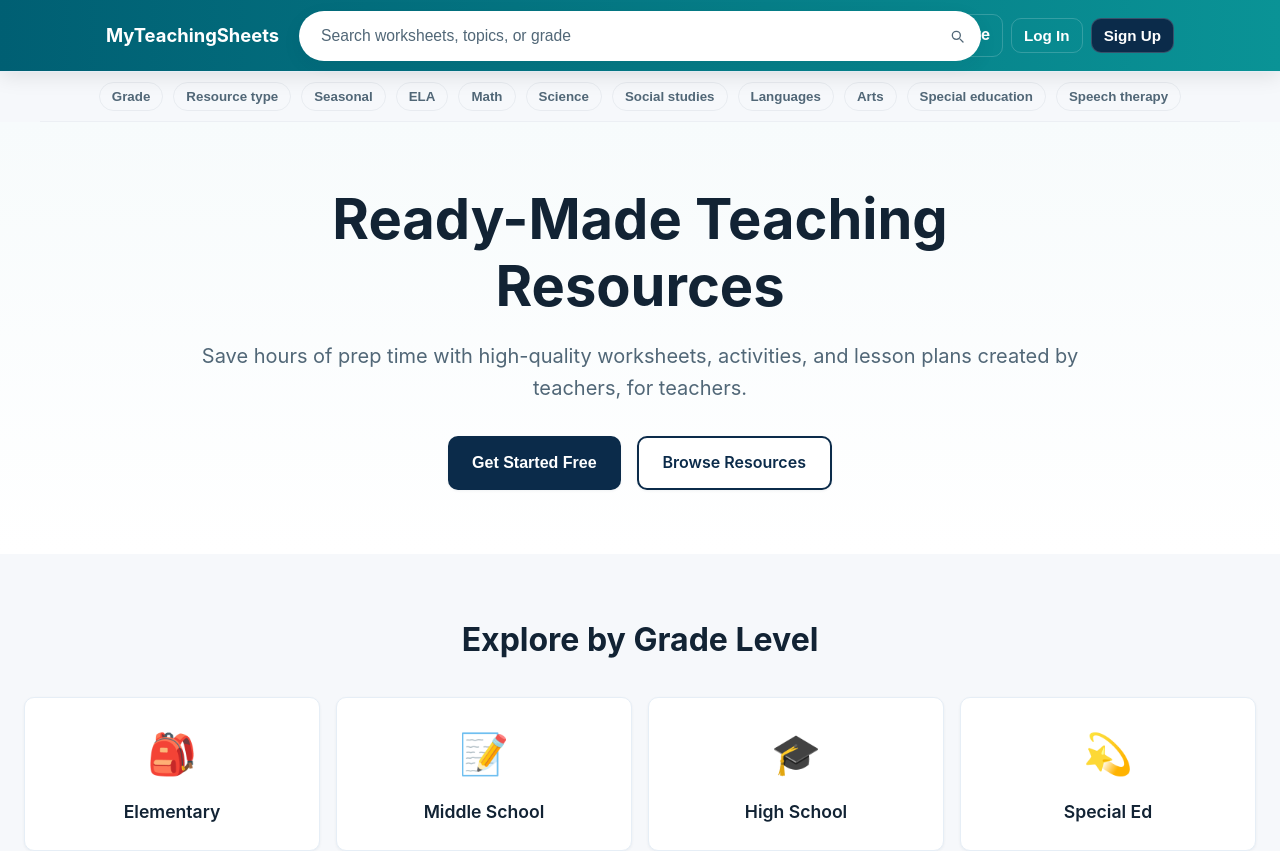
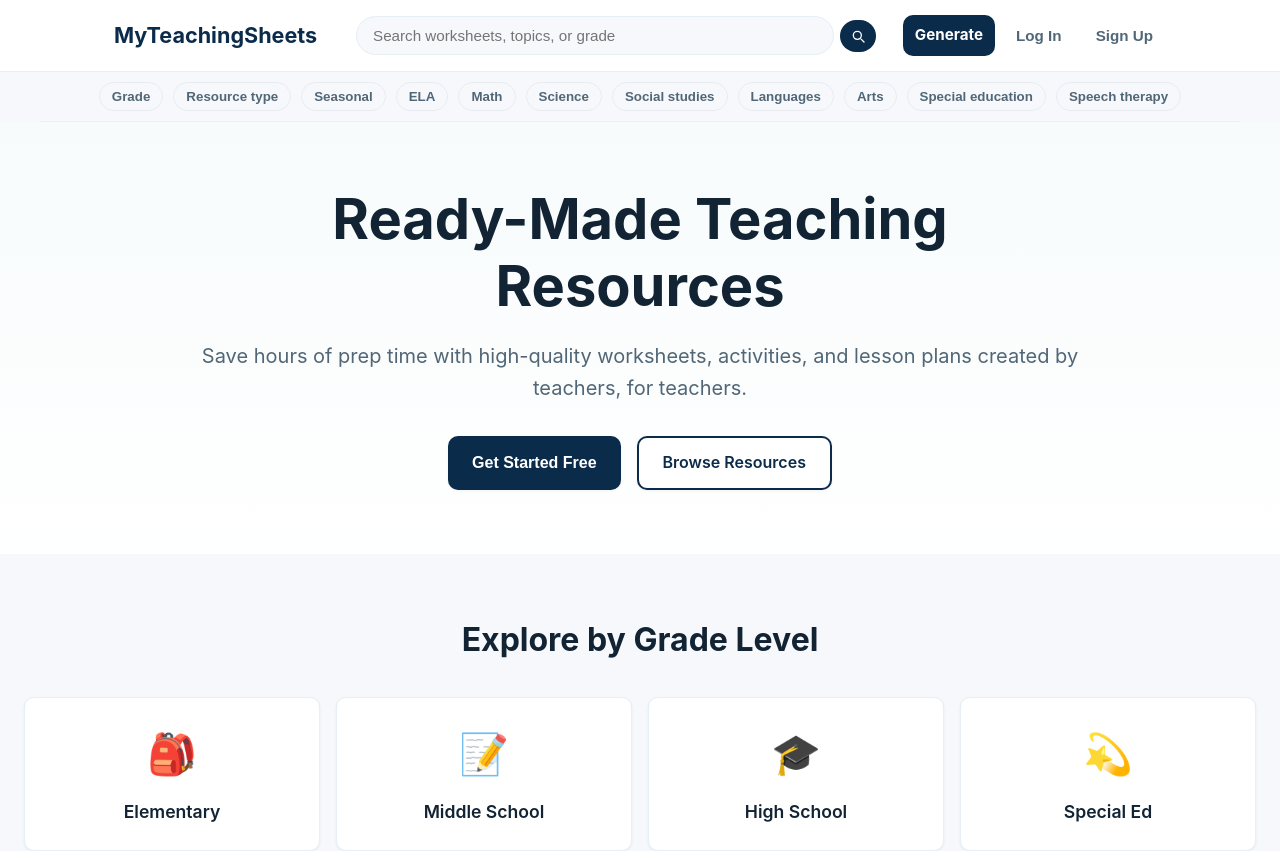
Before and after one commit to MyTeachingSheets/MTS, a Next.js app: page / in a window 1280 px wide. Shown: the top 851 px of the page. Built offline with nearby package versions, Linux system fonts and the light colour scheme; no server answers.

Commit message:
style(header): strong override to force white header when public stylesheet defines gradient

```diff
--- a/styles/globals.css
+++ b/styles/globals.css
@@ -18,6 +18,45 @@
   --radius-md: 10px;
   --radius-lg: 16px;
 }
+
+/* Strong override: ensure header is white when another stylesheet (e.g. public/style.css)
+   defines a gradient. We use higher specificity + !important to win in the cascade. */
+.top-nav, header.top-nav{
+  background: var(--bg-white) !important;
+  color: var(--text-primary) !important;
+  box-shadow: none !important;
+  border-bottom: 1px solid var(--border-light) !important;
+}
+.top-nav .nav-inner, header.top-nav .nav-inner{
+  height:72px !important;
+  padding:0 24px !important;
+}
+.top-nav .nav-brand, header.top-nav .nav-brand{
+  color: var(--primary-navy) !important;
+}
+/* make sure search input contrasts on white header */
+.top-nav .nav-search input,
+.top-nav .header-search .search-input,
+.header-search .search-input{
+  background: var(--bg-light) !important;
+  color: var(--text-primary) !important;
+  border-color: var(--border-light) !important;
+}
+/* buttons in the header should be minimal on white background */
+.top-nav .nav-btn,
+.top-nav .btn-generate,
+.nav-actions .nav-btn{
+  background: transparent !important;
+  color: var(--text-secondary) !important;
+  border-color: transparent !important;
+  box-shadow: none !important;
+}
+.top-nav .btn-generate{
+  background: var(--primary-navy) !important;
+  color: #fff !important;
+  border: none !important;
+}
+
 *{box-sizing:border-box;}
 html,body,#__next{height:100%;margin:0;padding:0;}
 body{
@@ -36,7 +75,7 @@ body{
   position:sticky;
   top:0;
   z-index:100;
-  box-shadow:var(--shadow-sm);
+  /* remove shadow for a flatter look */
 }
 .nav-inner{
   max-width:1280px;
@@ -45,76 +84,66 @@ body{
   display:flex;
   align-items:center;
   justify-content:space-between;
-  height:72px;
-  position:relative; /* allow centered absolute search */
+  height:72px; /* increased height */
 }
 
 /* Header search */
-.header-search{
-  position:absolute;
-  left:50%;
-  transform:translateX(-50%);
-  width:62%;
-  max-width:820px;
-  display:flex;
-  align-items:center;
-  gap:8px;
-  padding:6px 8px;
-  background:var(--bg-white);
-  border-radius:999px;
-  box-shadow:0 6px 20px rgba(19,34,51,0.06);
-}
-.search-input{flex:1;padding:10px 14px;border-radius:999px;border:none;background:transparent;font-size:0.98rem;color:var(--text-primary)}
-.search-input::placeholder{color:var(--text-secondary)}
-.search-btn{display:inline-flex;align-items:center;justify-content:center;padding:8px;border-radius:999px;border:none;background:transparent;color:var(--text-secondary);cursor:pointer;font-size:0.98rem}
-.search-btn svg{display:block;color:currentColor}
-.search-btn:hover{color:var(--text-primary);background:transparent}
-.search-btn:focus{outline:none;box-shadow:none}
+.header-search{display:flex;align-items:center;gap:6px;margin-left:24px;flex:1;max-width:520px}
+.search-input{flex:1;padding:10px 16px;border-radius:999px;border:1px solid var(--border-light);background:var(--bg-light);font-size:0.95rem}
+.search-btn{display:inline-flex;align-items:center;justify-content:center;padding:8px 10px;border-radius:999px;border:none;background:var(--primary-navy);color:white;cursor:pointer;font-size:0.95rem;transition:background 0.2s}
+.search-btn svg{display:block;color:white}
+.search-btn:hover{background:var(--primary-navy-dark)}
+.search-btn:focus{outline:none;box-shadow:0 0 0 4px rgba(11,43,74,0.12)}
+.search-input:focus{outline:none;box-shadow:0 0 0 3px rgba(58,166,162,0.06);border-color:var(--muted-teal);background:white}
 
 @media(max-width:900px){
   .header-search{display:none}
 }
 .nav-brand{
-  font-size:1.15rem;
-  font-weight:600;
-  color:var(--text-primary);
+  font-size:1.35rem;
+  font-weight:700;
+  color:var(--primary-navy);
   text-decoration:none;
-  transition:color 0.12s;
+  transition:color 0.2s;
 }
-.nav-brand:hover{color:var(--text-primary);}
+.nav-brand:hover{color:var(--primary-navy-dark);}
 .nav-actions{
   display:flex;
   align-items:center;
-  gap:8px;
+  gap:16px; /* increased gap */
 }
 .nav-btn{
   background:transparent;
   border:none;
   color:var(--text-secondary);
   text-decoration:none;
-  padding:6px 10px;
-  border-radius:10px;
+  padding:8px 16px;
+  border-radius:var(--radius-sm);
   font-size:0.95rem;
   font-weight:500;
   cursor:pointer;
-  transition:color 0.12s, background 0.12s;
+  transition:all 0.2s;
 }
 .nav-btn:hover{
   color:var(--text-primary);
-  background:transparent;
+  background:var(--bg-light);
 }
 
 /* Profile avatar and dropdown */
-.profile-btn{display:inline-flex;align-items:center;justify-content:center;padding:0;width:36px;height:36px;border-radius:999px;background:transparent;border:none;cursor:pointer;overflow:hidden}
+.profile-btn{display:inline-flex;align-items:center;justify-content:center;padding:0;width:44px;height:44px;border-radius:999px;background:transparent;border:none;cursor:pointer;overflow:hidden}
 .profile-btn::before{
   /* subtle circular outline */
   content:'';
   position:absolute;
-  width:44px;
-  height:44px;
+  width:48px;
+  height:48px;
   border-radius:50%;
   border:2px solid rgba(11,43,74,0.06);
   pointer-events:none;
+  transition: all 0.2s;
+}
+.profile-btn:hover::before {
+  border-color: rgba(11,43,74,0.1);
 }
 .profile-btn:focus{
   outline:none;
@@ -123,9 +152,9 @@ body{
   border-color:var(--muted-teal);
   box-shadow:0 0 0 4px rgba(58,166,162,0.12);
 }
-.profile-avatar{width:36px;height:36px;border-radius:50%;object-fit:cover;display:block}
-.profile-initials{width:34px;height:34px;border-radius:50%;display:flex;align-items:center;justify-content:center;background:var(--primary-navy);color:white;font-weight:700}
-.profile-dropdown{position:absolute;right:0;top:44px;background:white;border:1px solid var(--border-light);box-shadow:var(--shadow-md);border-radius:8px;min-width:160px;overflow:hidden;z-index:20}
+.profile-avatar{width:40px;height:40px;border-radius:50%;object-fit:cover;display:block}
+.profile-initials{width:40px;height:40px;border-radius:50%;display:flex;align-items:center;justify-content:center;background:var(--primary-navy);color:white;font-weight:700}
+.profile-dropdown{position:absolute;right:0;top:52px;background:white;border:1px solid var(--border-light);box-shadow:var(--shadow-md);border-radius:8px;min-width:160px;overflow:hidden;z-index:20}
 .profile-item{display:block;padding:10px 14px;color:var(--text-primary);text-decoration:none;background:white;border:none;width:100%;text-align:left;cursor:pointer}
 .profile-item:hover{background:var(--bg-light)}
 
@@ -186,8 +215,8 @@ body{
 /* Ensure profile button doesn't inherit nav-btn hover styles when used together */
 .nav-btn.profile-btn{
   padding:0;
-  width:40px;
-  height:40px;
+  width:44px;
+  height:44px;
   border-radius:50%;
   background:transparent;
   box-shadow:none;
@@ -198,26 +227,27 @@ body{
   transform:none;
 }
 
-/* Minimal Generate button */
+/* Prominent Generate button */
 .btn-generate{
   display:inline-flex;
   align-items:center;
   gap:8px;
   padding:8px 16px;
   border-radius:999px;
-  background:var(--primary-navy);
+  background: var(--primary-navy);
   color:white !important;
   font-weight:600;
   border:none;
-  transition:background 0.2s, transform 0.15s;
+  box-shadow:none;
+  transition: all 0.2s;
 }
 .btn-generate:hover{
   background:var(--primary-navy-dark) !important;
   color: white !important;
-  transform:translateY(-1px);
+  transform: translateY(-1px);
 }
 .btn-generate:active{transform:translateY(0)}
-.btn-generate:focus{outline:none;box-shadow:0 0 0 3px rgba(11,43,74,0.15);background:var(--primary-navy) !important;color:white !important}
+.btn-generate:focus{outline:none;box-shadow:0 0 0 4px rgba(11,43,74,0.12);background:var(--primary-navy-dark) !important;color:white !important}
 
 /* Simple form input used on profile page */
 .input-text{
```
